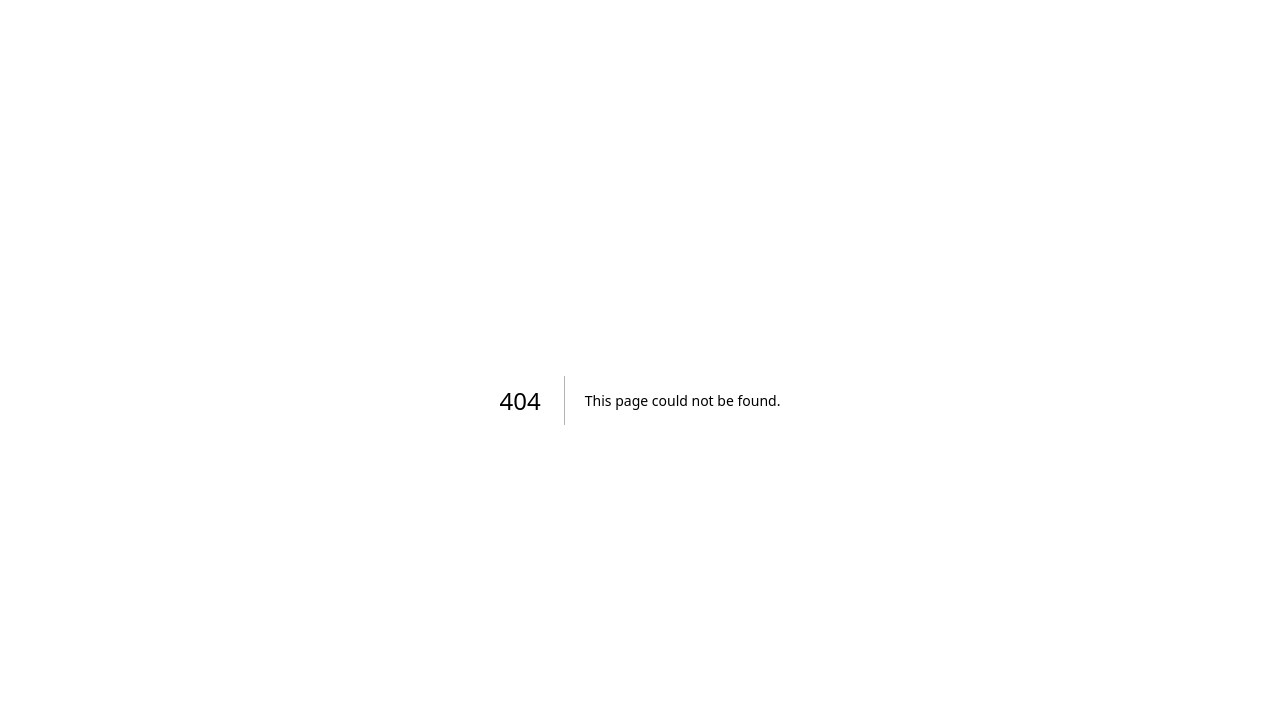
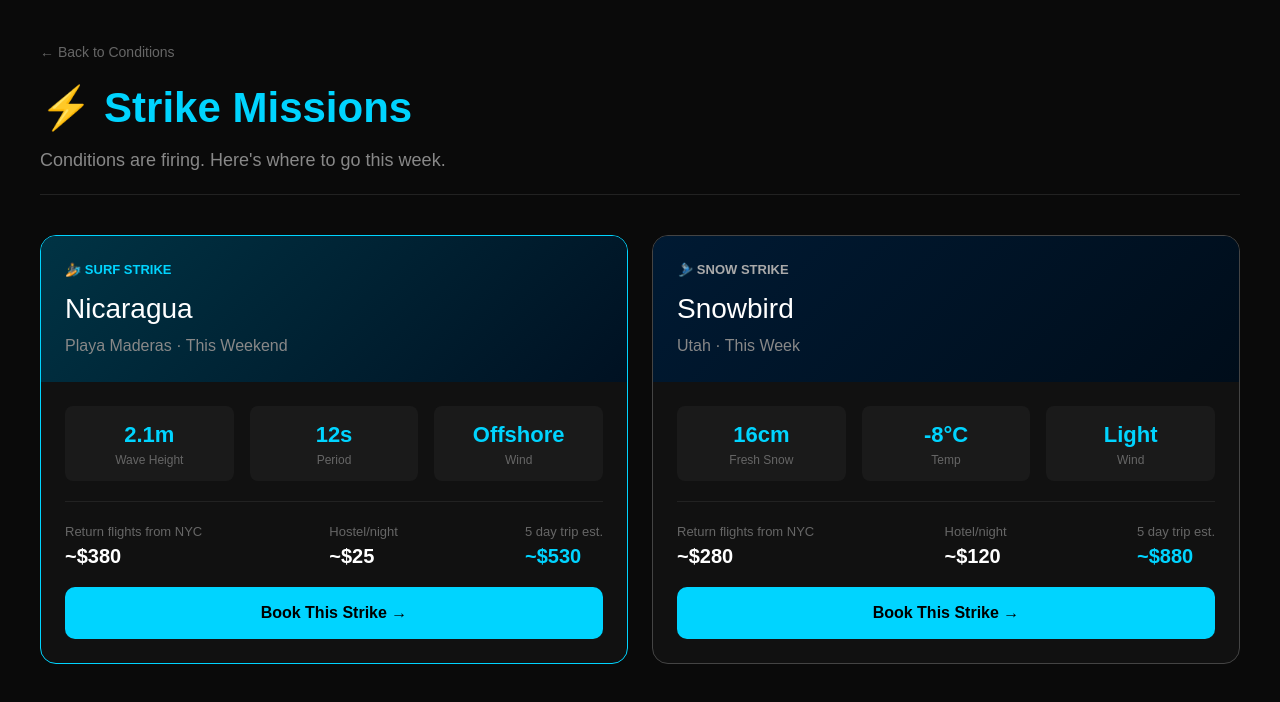
Before and after one commit to hschibli16/Strike-Mission, a Next.js app: page /strikes in a window 1280 px wide. Before the commit this address had no page. Shown: the top 702 px of the page. Built offline with nearby package versions, Linux system fonts and the light colour scheme.

Commit message:
add strike missions page

```diff
--- a/app/page.tsx
+++ b/app/page.tsx
@@ -53,6 +53,13 @@
         <p style={{ fontSize: '18px', color: '#888', marginTop: '8px' }}>
           Real-time conditions. Last-minute trips. Go score.
         </p>
+        <a href="/strikes" style={{
+          display: 'inline-block', marginTop: '16px', padding: '12px 24px',
+          background: '#00d4ff', color: '#000', borderRadius: '8px',
+          textDecoration: 'none', fontWeight: 'bold', fontSize: '16px'
+        }}>
+          ⚡ View Strike Missions →
+        </a>
       </div>
 
       <div style={{ padding: '40px', display: 'grid', gridTemplateColumns: '1fr 1fr', gap: '40px' }}>
--- /dev/null
+++ b/app/strikes/page.tsx
@@ -0,0 +1,110 @@
+export default function StrikeMissions() {
+  return (
+    <main style={{ fontFamily: 'sans-serif', background: '#0a0a0a', minHeight: '100vh', color: 'white', padding: '40px' }}>
+
+      <div style={{ borderBottom: '1px solid #222', paddingBottom: '20px', marginBottom: '40px' }}>
+        <a href="/" style={{ color: '#666', textDecoration: 'none', fontSize: '14px' }}>← Back to Conditions</a>
+        <h1 style={{ fontSize: '42px', fontWeight: 'bold', color: '#00d4ff', margin: '12px 0 0' }}>⚡ Strike Missions</h1>
+        <p style={{ fontSize: '18px', color: '#888', marginTop: '8px' }}>
+          Conditions are firing. Here's where to go this week.
+        </p>
+      </div>
+
+      <div style={{ display: 'grid', gridTemplateColumns: '1fr 1fr', gap: '24px' }}>
+
+        <div style={{ background: '#111', borderRadius: '16px', border: '1px solid #00d4ff', overflow: 'hidden' }}>
+          <div style={{ background: 'linear-gradient(135deg, #003344, #001122)', padding: '24px' }}>
+            <div style={{ fontSize: '13px', color: '#00d4ff', fontWeight: 'bold', marginBottom: '8px' }}>🏄 SURF STRIKE</div>
+            <h2 style={{ fontSize: '28px', margin: '0 0 4px' }}>Nicaragua</h2>
+            <p style={{ color: '#888', margin: 0 }}>Playa Maderas · This Weekend</p>
+          </div>
+          <div style={{ padding: '24px' }}>
+            <div style={{ display: 'flex', gap: '16px', marginBottom: '20px' }}>
+              <div style={{ background: '#1a1a1a', borderRadius: '8px', padding: '12px 16px', flex: 1, textAlign: 'center' }}>
+                <div style={{ fontSize: '22px', fontWeight: 'bold', color: '#00d4ff' }}>2.1m</div>
+                <div style={{ fontSize: '12px', color: '#666' }}>Wave Height</div>
+              </div>
+              <div style={{ background: '#1a1a1a', borderRadius: '8px', padding: '12px 16px', flex: 1, textAlign: 'center' }}>
+                <div style={{ fontSize: '22px', fontWeight: 'bold', color: '#00d4ff' }}>12s</div>
+                <div style={{ fontSize: '12px', color: '#666' }}>Period</div>
+              </div>
+              <div style={{ background: '#1a1a1a', borderRadius: '8px', padding: '12px 16px', flex: 1, textAlign: 'center' }}>
+                <div style={{ fontSize: '22px', fontWeight: 'bold', color: '#00d4ff' }}>Offshore</div>
+                <div style={{ fontSize: '12px', color: '#666' }}>Wind</div>
+              </div>
+            </div>
+            <div style={{ borderTop: '1px solid #222', paddingTop: '20px' }}>
+              <div style={{ display: 'flex', justifyContent: 'space-between', marginBottom: '16px' }}>
+                <div>
+                  <div style={{ fontSize: '13px', color: '#666' }}>Return flights from NYC</div>
+                  <div style={{ fontSize: '20px', fontWeight: 'bold' }}>~$380</div>
+                </div>
+                <div>
+                  <div style={{ fontSize: '13px', color: '#666' }}>Hostel/night</div>
+                  <div style={{ fontSize: '20px', fontWeight: 'bold' }}>~$25</div>
+                </div>
+                <div>
+                  <div style={{ fontSize: '13px', color: '#666' }}>5 day trip est.</div>
+                  <div style={{ fontSize: '20px', fontWeight: 'bold', color: '#00d4ff' }}>~$530</div>
+                </div>
+              </div>
+              <button style={{
+                width: '100%', padding: '14px', background: '#00d4ff', color: '#000',
+                border: 'none', borderRadius: '10px', fontSize: '16px', fontWeight: 'bold', cursor: 'pointer'
+              }}>
+                Book This Strike →
+              </button>
+            </div>
+          </div>
+        </div>
+
+        <div style={{ background: '#111', borderRadius: '16px', border: '1px solid #444', overflow: 'hidden' }}>
+          <div style={{ background: 'linear-gradient(135deg, #001a33, #000d1a)', padding: '24px' }}>
+            <div style={{ fontSize: '13px', color: '#aaa', fontWeight: 'bold', marginBottom: '8px' }}>🎿 SNOW STRIKE</div>
+            <h2 style={{ fontSize: '28px', margin: '0 0 4px' }}>Snowbird</h2>
+            <p style={{ color: '#888', margin: 0 }}>Utah · This Week</p>
+          </div>
+          <div style={{ padding: '24px' }}>
+            <div style={{ display: 'flex', gap: '16px', marginBottom: '20px' }}>
+              <div style={{ background: '#1a1a1a', borderRadius: '8px', padding: '12px 16px', flex: 1, textAlign: 'center' }}>
+                <div style={{ fontSize: '22px', fontWeight: 'bold', color: '#00d4ff' }}>16cm</div>
+                <div style={{ fontSize: '12px', color: '#666' }}>Fresh Snow</div>
+              </div>
+              <div style={{ background: '#1a1a1a', borderRadius: '8px', padding: '12px 16px', flex: 1, textAlign: 'center' }}>
+                <div style={{ fontSize: '22px', fontWeight: 'bold', color: '#00d4ff' }}>-8°C</div>
+                <div style={{ fontSize: '12px', color: '#666' }}>Temp</div>
+              </div>
+              <div style={{ background: '#1a1a1a', borderRadius: '8px', padding: '12px 16px', flex: 1, textAlign: 'center' }}>
+                <div style={{ fontSize: '22px', fontWeight: 'bold', color: '#00d4ff' }}>Light</div>
+                <div style={{ fontSize: '12px', color: '#666' }}>Wind</div>
+              </div>
+            </div>
+            <div style={{ borderTop: '1px solid #222', paddingTop: '20px' }}>
+              <div style={{ display: 'flex', justifyContent: 'space-between', marginBottom: '16px' }}>
+                <div>
+                  <div style={{ fontSize: '13px', color: '#666' }}>Return flights from NYC</div>
+                  <div style={{ fontSize: '20px', fontWeight: 'bold' }}>~$280</div>
+                </div>
+                <div>
+                  <div style={{ fontSize: '13px', color: '#666' }}>Hotel/night</div>
+                  <div style={{ fontSize: '20px', fontWeight: 'bold' }}>~$120</div>
+                </div>
+                <div>
+                  <div style={{ fontSize: '13px', color: '#666' }}>5 day trip est.</div>
+                  <div style={{ fontSize: '20px', fontWeight: 'bold', color: '#00d4ff' }}>~$880</div>
+                </div>
+              </div>
+              <button style={{
+                width: '100%', padding: '14px', background: '#00d4ff', color: '#000',
+                border: 'none', borderRadius: '10px', fontSize: '16px', fontWeight: 'bold', cursor: 'pointer'
+              }}>
+                Book This Strike →
+              </button>
+            </div>
+          </div>
+        </div>
+
+      </div>
+    </main>
+  );
+}
```
